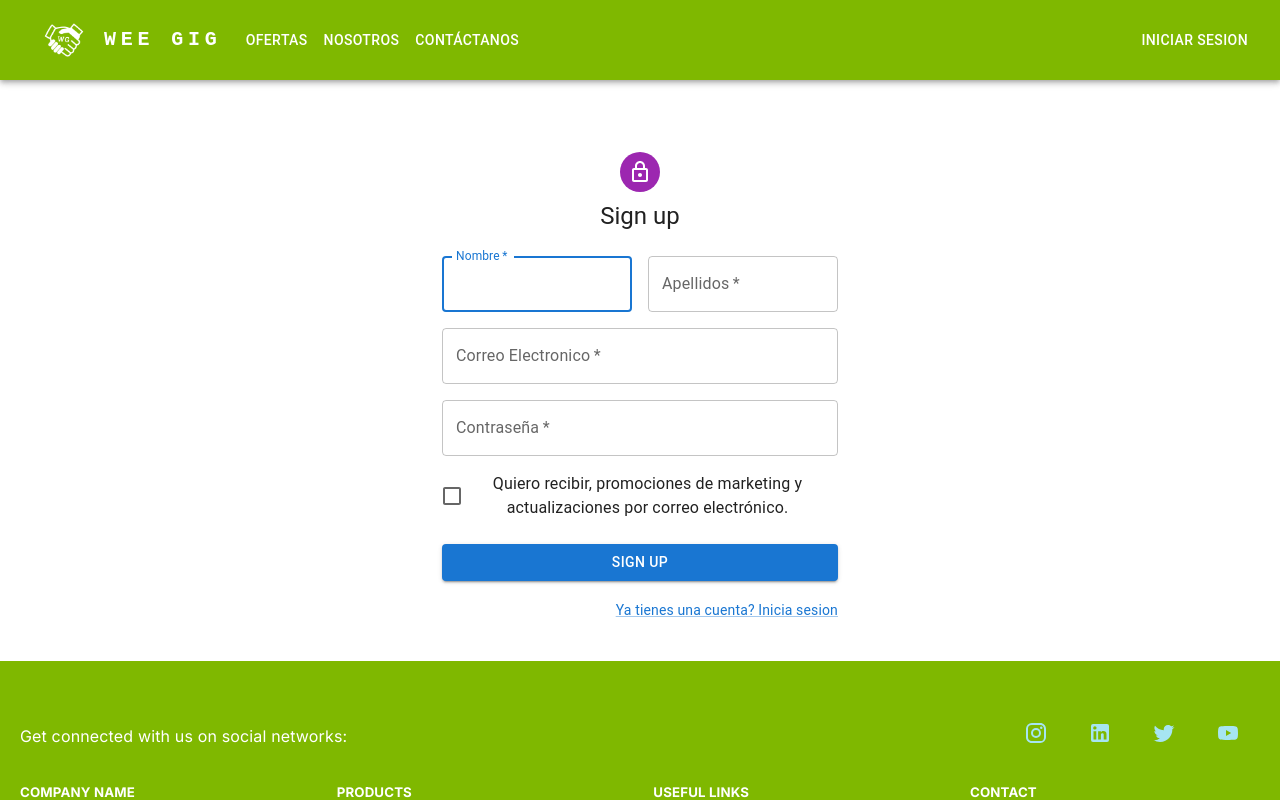
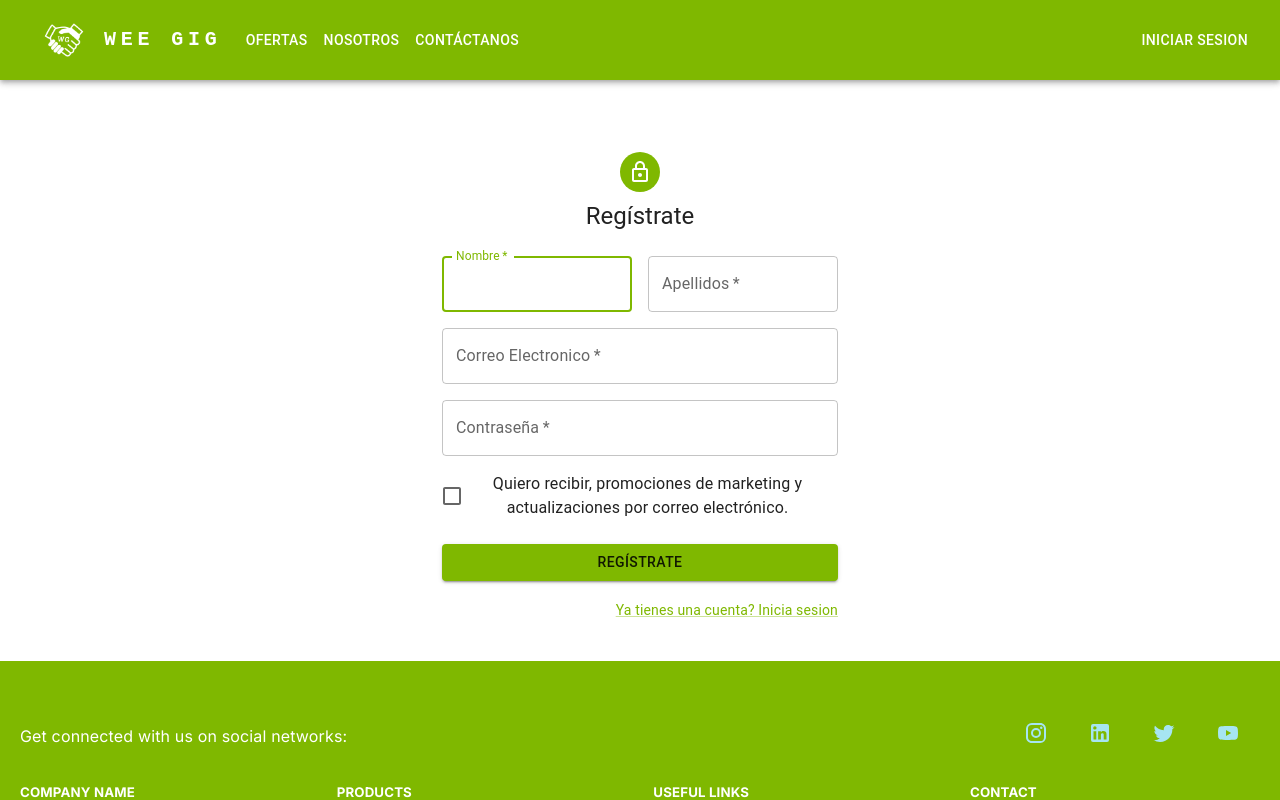
Before and after one commit to franciscojordan/WeeGig, a React (Vite) app in the folder frontend/: page /SignIn in a window 1280 px wide. Shown: the top 800 px of the page. Built offline with nearby package versions, Linux system fonts and the light colour scheme.

Commit message:
register beta

```diff
--- a/frontend/src/tsx/pages/Login.tsx
+++ b/frontend/src/tsx/pages/Login.tsx
@@ -20,12 +20,12 @@ import Cookies from 'js-cookie';
 function Copyright(props: any) {
   return (
     <Typography variant="body2" color="text.secondary" align="center" {...props}>
-      {'Copyright © '}
+      {''}
       <Link color="inherit" href="./Home.tsx  ">
-        WEE GIG
+
       </Link>{' '}
-      {new Date().getFullYear()}
-      {'.'}
+{/* {new Date().getFullYear()} */}
+      {''}
     </Typography>
   );
 }
--- a/frontend/src/tsx/pages/SignIn.tsx
+++ b/frontend/src/tsx/pages/SignIn.tsx
@@ -13,6 +13,7 @@ import Typography from '@mui/material/Typography';
 import Container from '@mui/material/Container';
 import { createTheme, ThemeProvider } from '@mui/material/styles';
 
+
 function Copyright(props: any) {
   return (
     <Typography variant="body2" color="text.primary" align="center" {...props}>
@@ -24,7 +25,6 @@ function Copyright(props: any) {
     </Typography>
   );
 }
-
 const theme = createTheme({
   palette: {
     primary: {
@@ -33,7 +33,6 @@ const theme = createTheme({
   },
 });
 
-const defaultTheme = createTheme();
 
 export default function SignUp() {
   const handleSubmit = (event: React.FormEvent<HTMLFormElement>) => {
@@ -46,7 +45,7 @@ export default function SignUp() {
   };
 
   return (
-    <ThemeProvider theme={defaultTheme}>
+    <ThemeProvider theme={theme}>
       <Container component="main" maxWidth="xs">
         <CssBaseline />
         <Box
@@ -57,11 +56,11 @@ export default function SignUp() {
             alignItems: 'center',
           }}
         >
-          <Avatar sx={{ m: 1, bgcolor: 'secondary.main' }}>
+          <Avatar sx={{ m: 1, bgcolor: 'primary.main' }}>
             <LockOutlinedIcon />
           </Avatar>
           <Typography component="h1" variant="h5">
-            Sign up
+            Regístrate
           </Typography>
           <Box component="form" noValidate onSubmit={handleSubmit} sx={{ mt: 3 }}>
             <Grid container spacing={2}>
@@ -120,7 +119,7 @@ export default function SignUp() {
               variant="contained"
               sx={{ mt: 3, mb: 2 }}
             >
-              Sign Up
+              Regístrate
             </Button>
             <Grid container justifyContent="flex-end">
               <Grid item>
```
Lines whose indentation alone changed are shown as unchanged.
